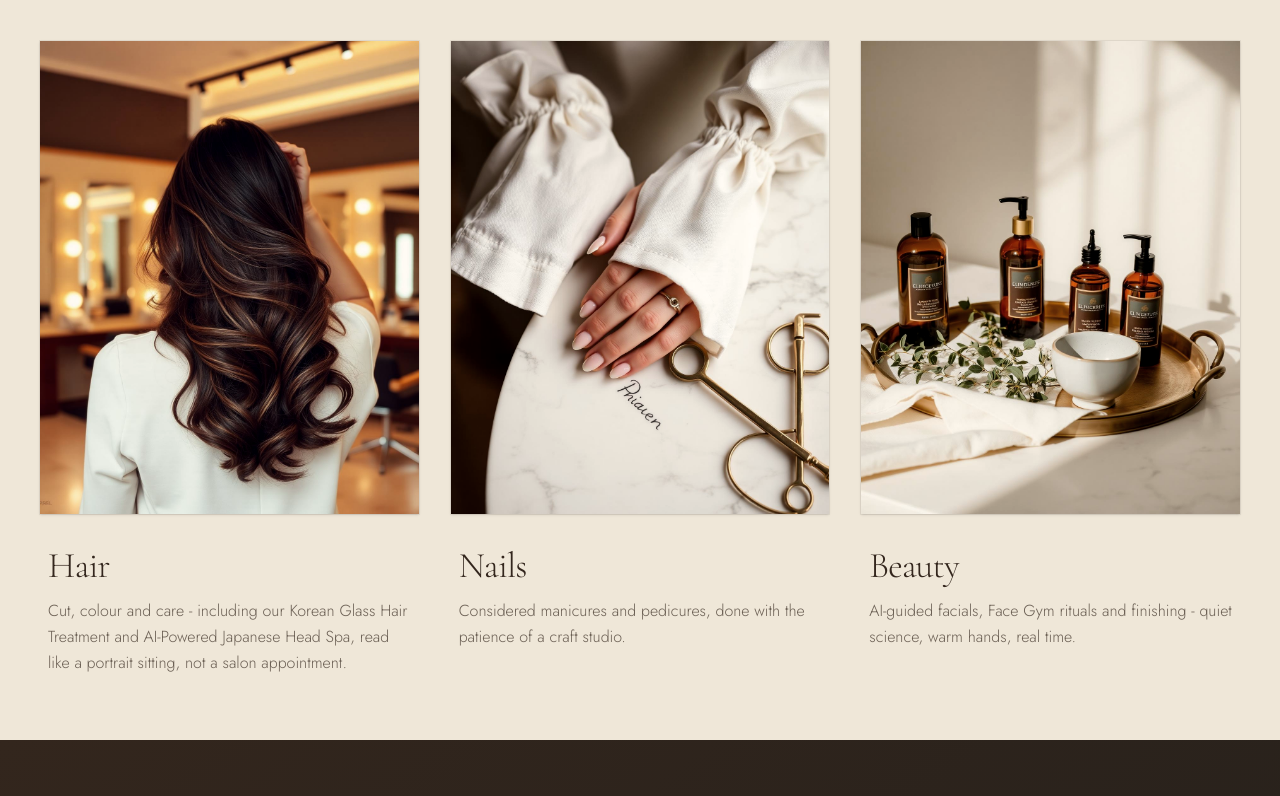
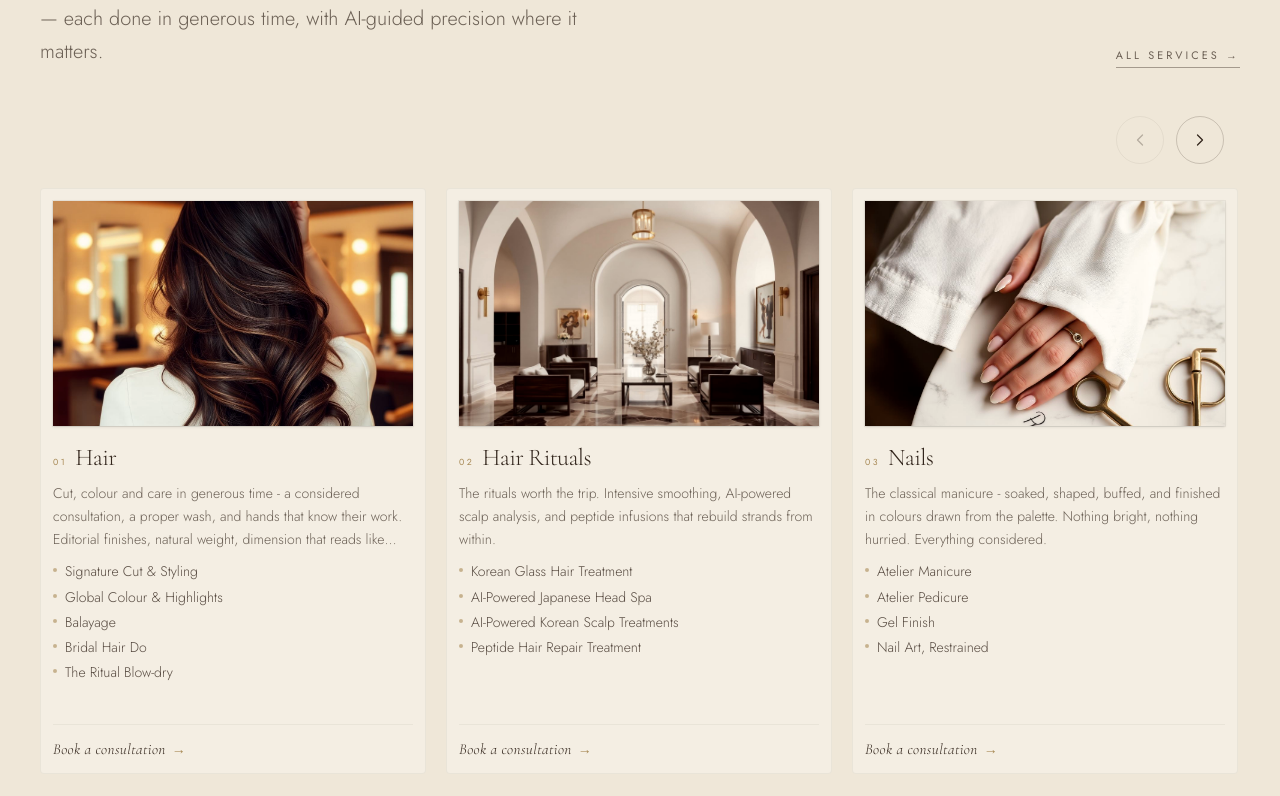
Before and after one commit to rahilmemdani/ivory-test-dep, a Next.js app: page / in a window 1280 px wide. Shown: the part 1124-1920 px from the top of the page. Built offline with nearby package versions, Linux system fonts and the light colour scheme.

Commit message:
Added services

```diff
--- a/app/page.tsx
+++ b/app/page.tsx
@@ -6,24 +6,52 @@ import serviceBeauty from "@/assets/service-beauty.jpg";
 import spaceImg from "@/assets/space.jpg";
 import cafeImg from "@/assets/cafe.jpg";
 import { Plume } from "@/components/site/Plume";
+import { ServicesCarousel } from "@/components/site/ServicesCarousel";
 const services = [
   {
     tag: "01",
     title: "Hair",
-    body: "Cut, colour and care - including our Korean Glass Hair Treatment and AI-Powered Japanese Head Spa, read like a portrait sitting, not a salon appointment.",
+    body: "Cut, colour and care in generous time - a considered consultation, a proper wash, and hands that know their work. Editorial finishes, natural weight, dimension that reads like light.",
+    bullets: ["Signature Cut & Styling", "Global Colour & Highlights", "Balayage", "Bridal Hair Do", "The Ritual Blow-dry"],
     img: serviceHair,
+    cta: "Book a consultation",
+    ctaLink: "https://ivoryatelier.zohobookings.com.au/#/ivoryatelier"
   },
   {
     tag: "02",
-    title: "Nails",
-    body: "Considered manicures and pedicures, done with the patience of a craft studio.",
-    img: serviceNails,
+    title: "Hair Rituals",
+    body: "The rituals worth the trip. Intensive smoothing, AI-powered scalp analysis, and peptide infusions that rebuild strands from within.",
+    bullets: ["Korean Glass Hair Treatment", "AI-Powered Japanese Head Spa", "AI-Powered Korean Scalp Treatments", "Peptide Hair Repair Treatment"],
+    img: spaceImg,
+    cta: "Book a consultation",
+    ctaLink: "https://ivoryatelier.zohobookings.com.au/#/ivoryatelier"
   },
   {
     tag: "03",
+    title: "Nails",
+    body: "The classical manicure - soaked, shaped, buffed, and finished in colours drawn from the palette. Nothing bright, nothing hurried. Everything considered.",
+    bullets: ["Atelier Manicure", "Atelier Pedicure", "Gel Finish", "Nail Art, Restrained"],
+    img: serviceNails,
+    cta: "Book a consultation",
+    ctaLink: "https://ivoryatelier.zohobookings.com.au/#/ivoryatelier"
+  },
+  {
+    tag: "04",
     title: "Beauty",
-    body: "AI-guided facials, Face Gym rituals and finishing - quiet science, warm hands, real time.",
+    body: "AI-guided facials, brows and finishing - quiet science, warm hands, and time enough to be still. Honest products made to last.",
+    bullets: ["Ivory Signature Facial", "AI-Enhanced HydraFacial", "Red Light Therapy", "Face Gym", "Brow Architecture", "Occasion Make-up"],
     img: serviceBeauty,
+    cta: "Book a consultation",
+    ctaLink: "https://ivoryatelier.zohobookings.com.au/#/ivoryatelier"
+  },
+  {
+    tag: "05",
+    title: "Bridal",
+    body: "For the day itself. Bridal hair and make-up, at the salon or at your venue, alongside a Pre-Bridal Package built around the two months before.",
+    bullets: [],
+    img: heroInterior,
+    cta: "Enquire about bridal",
+    ctaLink: "/contact"
   },
 ];
 
@@ -112,12 +140,16 @@ export default function Home() {
       <section className="mx-auto flex max-w-[1400px] flex-col justify-center px-5 py-12 sm:px-10 sm:py-16">
         <header className="grid gap-6 md:grid-cols-[1fr_auto] md:items-end">
           <div>
-            <p className="label text-brass">The Craft — 03 disciplines</p>
-            <h2 className="mt-4 font-display text-5xl leading-tight text-espresso sm:text-7xl">
-              Every detail, a craft.
+            <p className="label text-brass tracking-[0.3em] uppercase">01 · Services</p>
+            <h2 className="mt-4 font-display text-5xl leading-tight text-espresso sm:text-6xl tracking-tight">
+              The house signatures.
               <br />
-              <span className="italic text-espresso/70">Every guest, family.</span>
+              <span className="italic text-espresso/60">Three rituals guests return for.</span>
             </h2>
+            <p className="mt-6 text-lg sm:text-xl text-espresso/70 max-w-xl leading-relaxed font-light">
+              Hair, nails, beauty, and the signature rituals Ivory Atelier is known for — each done in
+              generous time, with AI-guided precision where it matters.
+            </p>
           </div>
           <Link
             href="/services"
@@ -127,29 +159,7 @@ export default function Home() {
           </Link>
         </header>
 
-        <div className="mt-16 flex gap-5 overflow-x-auto snap-x snap-mandatory pb-8 md:grid md:grid-cols-3 md:gap-8 md:overflow-visible md:pb-0 [&::-webkit-scrollbar]:hidden [-ms-overflow-style:none] [scrollbar-width:none]">
-          {services.map((s) => (
-            <article
-              key={s.title}
-              className="group flex flex-col min-w-[60vw] max-w-[280px] shrink-0 snap-center sm:min-w-[40vw] md:min-w-0 md:max-w-none md:shrink cursor-pointer p-4 -m-4 rounded-lg transition-colors hover:bg-ivory/50"
-            >
-              <div className="relative overflow-hidden rounded-sm bg-sand/20 ring-1 ring-black/5 group-hover:ring-brass/20 transition-all duration-700 shadow-sm group-hover:shadow-md">
-                <img
-                  src={s.img.src}
-                  alt={s.title}
-                  width={1200}
-                  height={1500}
-                  className="aspect-[4/5] w-full object-cover contrast-[1.05] sepia-[0.1] brightness-[0.95] transition-all duration-[1200ms] ease-out group-hover:scale-[1.04] group-hover:sepia-0 group-hover:brightness-100"
-                />
-              </div>
-              <div className="mt-8 flex items-baseline justify-between gap-4 px-2">
-                <h3 className="font-display text-4xl text-espresso tracking-tight">{s.title}</h3>
-                <Plume className="h-6 w-6 shrink-0 text-brass opacity-0 -translate-y-2 transition-all duration-700 ease-out group-hover:opacity-100 group-hover:translate-y-0" />
-              </div>
-              <p className="mt-3 text-espresso/70 px-2 leading-relaxed">{s.body}</p>
-            </article>
-          ))}
-        </div>
+        <ServicesCarousel services={services} />
       </section>
 
       {/* PRINCIPLES / SPACE SPLIT */}
--- /dev/null
+++ b/src/components/site/ServicesCarousel.tsx
@@ -0,0 +1,126 @@
+"use client";
+
+import { useRef, useState, useEffect } from "react";
+import { Plume } from "@/components/site/Plume";
+
+type Service = {
+  tag: string;
+  title: string;
+  body: string;
+  bullets: string[];
+  img: any;
+  cta: string;
+  ctaLink: string;
+};
+
+export function ServicesCarousel({ services }: { services: Service[] }) {
+  const scrollRef = useRef<HTMLDivElement>(null);
+  const [canScrollLeft, setCanScrollLeft] = useState(false);
+  const [canScrollRight, setCanScrollRight] = useState(true);
+
+  const checkScroll = () => {
+    if (scrollRef.current) {
+      const { scrollLeft, scrollWidth, clientWidth } = scrollRef.current;
+      setCanScrollLeft(scrollLeft > 0);
+      setCanScrollRight(Math.ceil(scrollLeft + clientWidth) < scrollWidth);
+    }
+  };
+
+  useEffect(() => {
+    checkScroll();
+    window.addEventListener("resize", checkScroll);
+    return () => window.removeEventListener("resize", checkScroll);
+  }, []);
+
+  const scroll = (direction: "left" | "right") => {
+    if (scrollRef.current) {
+      const { clientWidth } = scrollRef.current;
+      // Scroll by one card width (approx one third of container on desktop, mostly full width on mobile)
+      const scrollAmount = window.innerWidth >= 768 ? clientWidth / 3 : clientWidth * 0.85;
+
+      scrollRef.current.scrollBy({
+        left: direction === "left" ? -scrollAmount : scrollAmount,
+        behavior: "smooth",
+      });
+    }
+  };
+
+  return (
+    <div className="relative mt-12 w-full">
+      {/* Navigation Arrows (Desktop) */}
+      <div className="hidden md:flex justify-end gap-3 mb-6 pr-4">
+        <button
+          onClick={() => scroll("left")}
+          disabled={!canScrollLeft}
+          className="flex h-12 w-12 items-center justify-center rounded-full border border-espresso/20 text-espresso transition-all hover:bg-espresso hover:text-ivory disabled:opacity-30 disabled:hover:bg-transparent disabled:hover:text-espresso"
+          aria-label="Previous"
+        >
+          <svg viewBox="0 0 24 24" fill="none" className="h-5 w-5">
+            <path d="M15 18L9 12L15 6" stroke="currentColor" strokeWidth="1.5" strokeLinecap="round" strokeLinejoin="round" />
+          </svg>
+        </button>
+        <button
+          onClick={() => scroll("right")}
+          disabled={!canScrollRight}
+          className="flex h-12 w-12 items-center justify-center rounded-full border border-espresso/20 text-espresso transition-all hover:bg-espresso hover:text-ivory disabled:opacity-30 disabled:hover:bg-transparent disabled:hover:text-espresso"
+          aria-label="Next"
+        >
+          <svg viewBox="0 0 24 24" fill="none" className="h-5 w-5">
+            <path d="M9 18L15 12L9 6" stroke="currentColor" strokeWidth="1.5" strokeLinecap="round" strokeLinejoin="round" />
+          </svg>
+        </button>
+      </div>
+
+      {/* Carousel Container */}
+      <div
+        ref={scrollRef}
+        onScroll={checkScroll}
+        className="flex gap-5 overflow-x-auto snap-x snap-mandatory pb-12 px-5 md:px-0 scroll-smooth [&::-webkit-scrollbar]:hidden [-ms-overflow-style:none] [scrollbar-width:none]"
+      >
+        {services.map((s) => (
+          <article
+            key={s.title}
+            className="group flex flex-col w-[85vw] sm:w-[50vw] md:w-[calc(33.333%-14px)] shrink-0 snap-start rounded-lg transition-colors bg-alabaster/50 border border-espresso/5 hover:bg-ivory/50"
+          >
+            <div className="p-3 flex flex-col h-full">
+              <div className="relative overflow-hidden rounded-sm bg-sand/20 ring-1 ring-black/5 group-hover:ring-brass/20 transition-all duration-700 shadow-sm group-hover:shadow-md cursor-pointer mb-4">
+                <img
+                  src={s.img.src}
+                  alt={s.title}
+                  width={800}
+                  height={500}
+                  className="aspect-[16/10] w-full object-cover contrast-[1.05] sepia-[0.1] brightness-[0.95] transition-all duration-[1200ms] ease-out group-hover:scale-[1.04] group-hover:sepia-0 group-hover:brightness-100"
+                />
+              </div>
+
+              <div className="flex items-baseline gap-2 mb-2">
+                <span className="label text-brass text-[0.55rem] shrink-0">{s.tag}</span>
+                <h3 className="font-display text-2xl text-espresso tracking-tight">{s.title}</h3>
+              </div>
+
+              <p className="text-espresso/70 leading-relaxed text-xs sm:text-sm mb-3 line-clamp-3">{s.body}</p>
+
+              {s.bullets.length > 0 && (
+                <ul className="mb-4 space-y-1.5">
+                  {s.bullets.map((b, i) => (
+                    <li key={i} className="flex items-start gap-2 text-espresso/80 text-xs sm:text-sm">
+                      <span className="text-brass/60 mt-1.5 shrink-0 h-1 w-1 rounded-full bg-brass/60" />
+                      <span className="leading-snug">{b}</span>
+                    </li>
+                  ))}
+                </ul>
+              )}
+
+              <div className="mt-auto pt-3 border-t border-espresso/5">
+                <a href={s.ctaLink} className="inline-flex items-center gap-1.5 group/cta text-espresso hover:text-brass transition-colors">
+                  <span className="font-display italic tracking-wide text-[0.95rem]">{s.cta}</span>
+                  <span className="transition-transform group-hover/cta:translate-x-1 text-brass text-sm">→</span>
+                </a>
+              </div>
+            </div>
+          </article>
+        ))}
+      </div>
+    </div>
+  );
+}
```
